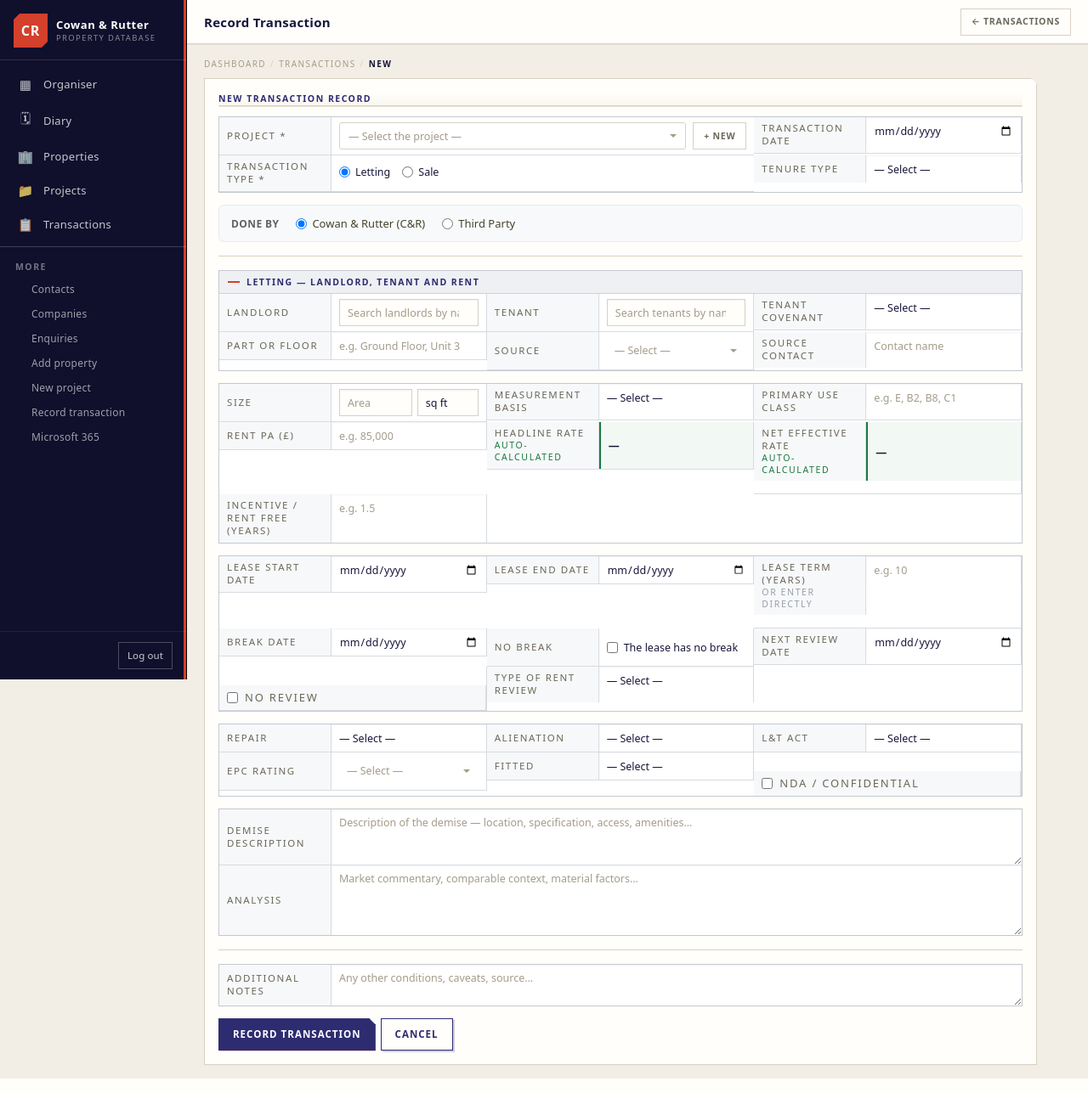
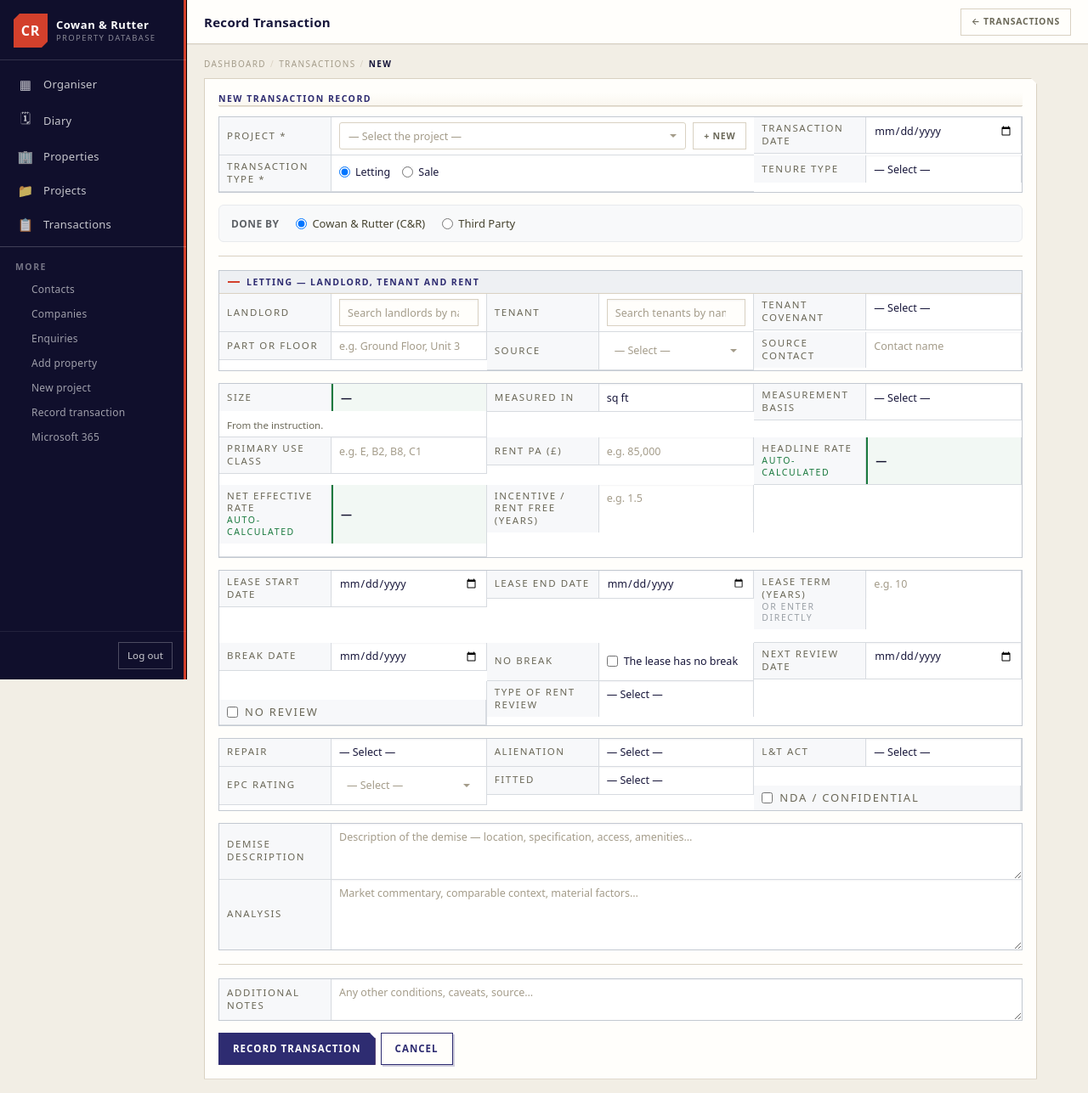
Before and after one commit to Samuelcowan-glitch/cr-property-db, a Python web app: template templates/transactions/form.html in a window 1280 px wide. Shown: the whole page at 85% size. Run offline with Jinja, Linux system fonts and the light colour scheme; the template is opened without the code that fills it, so the values that code supplies are empty; some web fonts are replaced.

Commit message:
Choose the instruction, and the deal already knows most of itself
Three faults, and the first is the one that made the other two visible.

The floor area on a letting was an input named "value" — the transaction's
money column, the one that holds a sale price. Nothing filled it in from
the instruction either, so the rate per square foot underneath it could
never work out however much rent was entered: the summary at the top of the
form was showing the size while the field the calculator reads sat empty.
The size is read from the instruction now and shown as its own, and the rate
is worked out the moment a rent is entered. Nothing about the area is typed
or stored on the transaction: it is the property's, read back through the
instruction, the same way box two of the record reads it.

The owner was filled in twice — once straight into the hidden field, and
once by the routine that puts the search away and draws the person as a
card. The second gives up when it finds the field already holds a name,
which is right, so filling it first meant it never ran: the landlord the
project already knew sat there as an empty search box with their name
stored invisibly behind it. One path fills it now, and it is the one that
also shows who was chosen.

Choosing the instruction was already handing over the property, the
postcode, the size, the landlord, the asking figure and whether this is a
letting or a sale. All of that was arriving; two of the fields meant to
receive it were wired wrong.

Co-Authored-By: Claude Opus 5 <noreply@anthropic.com>

```diff
--- a/templates/transactions/form.html
+++ b/templates/transactions/form.html
@@ -320,18 +320,27 @@
 
       <!-- Row 2: Size + Rent -->
       <div class="form-grid cols-3" style="margin-bottom:14px">
+        {# The size is the instruction's, not this form's.
+
+           It was an input named "value" — the transaction's money column —
+           which meant the floor area was being typed into the field that
+           holds a sale price, and that nobody had filled it in from the
+           project, so the rate per square foot below could never work out.
+           It is read from the instruction now and shown, and the rate
+           calculates the moment a rent is entered. #}
         <div class="form-group">
           <label>Size</label>
-          <div style="display:flex;gap:6px">
-            <input type="number" name="value" id="lease-size" step="0.01"
-                   value="{{ trans.value if trans and trans.value else '' }}" placeholder="Area" style="flex:2"
-                   oninput="calcHeadlineRatePsf()" onchange="calcHeadlineRatePsf()">
-            <select name="size_units" style="flex:1" onchange="calcHeadlineRatePsf()">
-              {% for u in ['sq ft','sq m','acres'] %}
-              <option value="{{ u }}" {{ 'selected' if trans and trans.size_units == u else '' }}>{{ u }}</option>
-              {% endfor %}
-            </select>
-          </div>
+          <div class="calc-value" id="lease-size-display">&mdash;</div>
+          <input type="hidden" id="lease-size" value="">
+          <p class="ps-note" style="margin-top:3px">From the instruction.</p>
+        </div>
+        <div class="form-group">
+          <label>Measured in</label>
+          <select name="size_units" onchange="calcHeadlineRatePsf()">
+            {% for u in ['sq ft','sq m','acres'] %}
+            <option value="{{ u }}" {{ 'selected' if trans and trans.size_units == u else '' }}>{{ u }}</option>
+            {% endfor %}
+          </select>
         </div>
         <div class="form-group">
           <label>Measurement Basis</label>
@@ -767,20 +776,39 @@ calcLeaseLength();
     // The analysis fields read the property's category from here.
     sel.setAttribute('data-category', d.category || '');
     sel.setAttribute('data-ruse', d.residential_use || '');
+
+    // The floor area comes from the instruction, and the rate per square foot
+    // is worked out from it. Neither is asked for: the summary above was
+    // already showing the size while the field the calculator reads sat empty,
+    // so the rate stayed at a dash however much rent was entered.
+    var sizeField = document.getElementById('lease-size');
+    var sizeShown = document.getElementById('lease-size-display');
+    if (sizeField) sizeField.value = d.size || '';
+    if (sizeShown) {
+      sizeShown.textContent = d.size
+        ? Number(d.size).toLocaleString('en-GB') + ' ' + (d.size_units || 'sq ft')
+        : '—';
+    }
     setIfEmpty('size_units', d.size_units);
     setIfEmpty('agreed_value', d.agreed_value);
     setIfEmpty('fee_percent', d.fee_percent);
     setIfEmpty('fixed_fee', d.fixed_fee);
+    // The owner is filled in by fillOwnerFromProject below, and by nothing
+    // else. Setting the field here as well looked harmless and was not: that
+    // function leaves a field alone once it holds a name, so filling it first
+    // made it return before it could put the search away, and the landlord
+    // the project already knew sat there as an empty search box with their
+    // name stored invisibly behind it.
     if (d.deal_kind === 'sale') {
       setIfEmpty('value', d.value);
-      setIfEmpty('vendor', d.owner_name || d.landlord_name);
     } else {
       setIfEmpty('rent_pa', d.rent_pa);
-      setIfEmpty('landlord', d.owner_name || d.landlord_name);
     }
     var feeType = document.querySelector('[name="fee_type"]');
     if (feeType && !feeType.value && d.fee_type) feeType.value = d.fee_type;
     if (window.fillOwnerFromProject) { window.fillOwnerFromProject(d); }
+    // Now that both the rent and the size are known, work out the rate.
+    if (window.calcHeadlineRatePsf) window.calcHeadlineRatePsf();
     show(d);
   }
   function load() {
```
Also changed, not shown: tests/test_transaction_from_project.py (added, +147 -0 lines).
